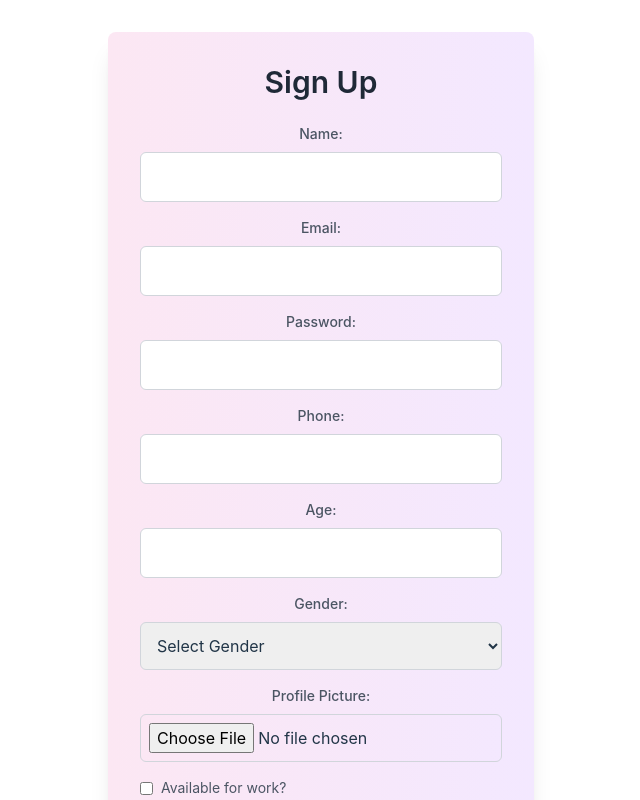
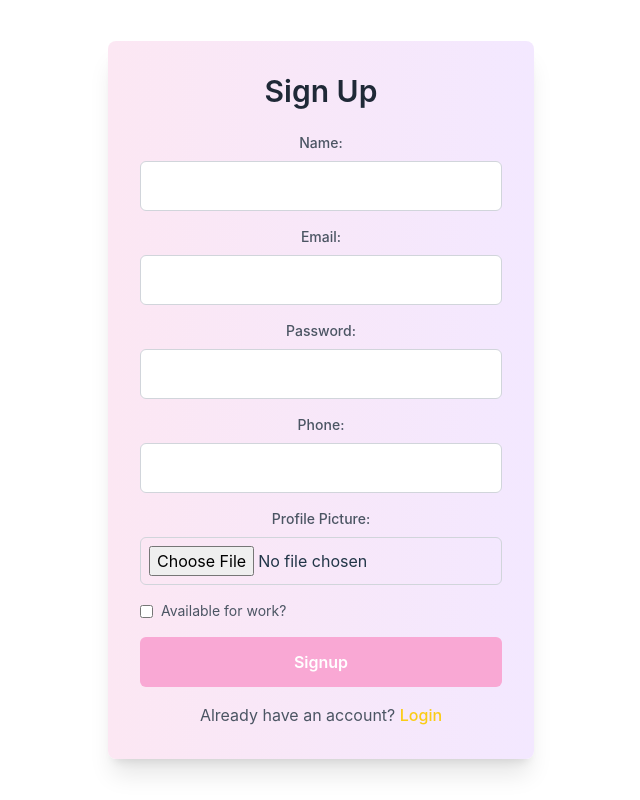
Before and after one commit to suryap60/Hospital-Management-System--Frontend, a React (Vite) app: page /nurseregister in a window 1280 px wide. Shown: the top 800 px of the page, without its empty margins (319-959 px from the left). Built offline with nearby package versions, Linux system fonts and the light colour scheme.

Commit message:
feat:updation

```diff
--- a/src/ForgotPassword.jsx
+++ b/src/ForgotPassword.jsx
@@ -26,14 +26,15 @@ const ForgotPassword = ()=>{
                 showConfirmButton:false,
                 timer:1500
             });
+            navigate('/login')
             action.resetForm()
-            navigate('/login')
+
         }catch(error){
             if (error.response) {
                 const errorMessage = error.response.data.message; // Backend sends error messages in message
 
                 // Handling for specific errors based on the backend response
-                if (error.response.status === 404 && errorMessage === "Admin Not Found") {
+                if (error.response.status === 404 && errorMessage === "User Not Found") {
                   Swal.fire({
                     title: "Email doesn't Exist",
                     text: "The email that you've entered is doesn't exist.Please try again.",
--- a/src/NurseForgotPassword.jsx
+++ b/src/NurseForgotPassword.jsx
@@ -25,14 +25,15 @@ const NurseForgotPassword = () => {
                 showConfirmButton:false,
                 timer:1500
             });
+            navigate('/nurselogin')
             action.resetForm()
-            navigate('/nurselogin')
+
         }catch(error){
             if (error.response) {
-                const errorMessage = error.response.data.message; // Backend sends error messages in message
+                const errorMessage = error.response.data.message;
 
-                // Handling for specific errors based on the backend response
-                if (error.response.status === 404 && errorMessage === "Admin Not Found") {
+
+                if (error.response.status === 404 && errorMessage === "Nurse Not Found") {
                   Swal.fire({
                     title: "Email doesn't Exist",
                     text: "The email that you've entered is doesn't exist.Please try again.",
--- a/src/NurseSignup.jsx
+++ b/src/NurseSignup.jsx
@@ -5,19 +5,26 @@ import Swal from "sweetalert2";
 import { useFormik } from "formik";
 import { SignUpValidationSchema } from "./schema/SignUpValidationSchema";
 
-
 const NurseSignup = () => {
   const navigate = useNavigate();
-  const [profilePicture, setProfilePicture] = useState(null);
+  const [profilePicture, setProfilePicture] = useState("");
 
   const initialValues = {
     name: "",
     email: "",
     password: "",
     phone: "",
-    age: "",
-    gender: "",
     available: false,
+  };
+
+  const handleProfilePictureChange = (e) => {
+    const file = e.target.files[0];
+    if (file) {
+      const reader = new FileReader();
+      reader.readAsDataURL(file);
+      reader.onload = () => setProfilePicture(reader.result); // Convert image to Base64
+      reader.onerror = (error) => console.error("Error converting image: ", error);
+    }
   };
 
   const formik = useFormik({
@@ -25,73 +32,60 @@ const NurseSignup = () => {
     validationSchema: SignUpValidationSchema,
     onSubmit: async (values, { resetForm, setFieldError }) => {
       try {
-        const formData = new FormData();
-        Object.entries(values).forEach(([key, value]) => formData.append(key, value));
-        if (profilePicture) formData.append("profilePicture", profilePicture);
+        const requestData = { ...values, profilePicture };
 
-        await axios.post("http://localhost:2000/api/nurseregister", formData, {
-          headers: { "Content-Type": "multipart/form-data" },
+        await axios.post("http://localhost:2000/api/nurseregister", requestData, {
+          headers: { "Content-Type": "application/json" },
         });
 
-        Swal.fire({ icon: "success", title: "Signup Successful!", timer: 4000, showConfirmButton: false });
-
+        Swal.fire({
+          icon: "success",
+          title: "Signup Successful!",
+          timer: 3000,
+          showConfirmButton: false,
+        });
         navigate("/nurselogin");
         resetForm();
-        setProfilePicture(null);
+        setProfilePicture("");
+
       } catch (error) {
-        error.response?.status === 409
-          ? setFieldError("email", "This email is already registered")
-          : Swal.fire({ icon: "error", title: "Signup Failed!", text: error.response?.data?.message || "Something went wrong!" });
+        if (error.response?.status === 409) {
+          setFieldError("email", "This email is already registered");
+        } else {
+          Swal.fire({
+            icon: "error",
+            title: "Signup Failed!",
+            text: error.response?.data?.message || "Something went wrong!",
+          });
+        }
       }
     },
   });
 
   const { values, handleChange, handleSubmit, handleBlur, errors, touched } = formik;
 
-  const renderInput = (label, type, name) => (
-    <div className="mb-4">
-      <label htmlFor={name} className="block text-sm font-medium text-gray-600">{label}:</label>
-      <input
-        type={type}
-        id={name}
-        name={name}
-        value={values[name]}
-        onChange={handleChange}
-        onBlur={handleBlur}
-        className="w-full p-3 mt-2 border border-gray-300 rounded-md focus:ring-2 focus:ring-purple-500"
-      />
-      {touched[name] && errors[name] && <p className="text-red-500 text-xs">{errors[name]}</p>}
-    </div>
-  );
-
   return (
     <div className="max-w-md mx-auto p-8 bg-gradient-to-r from-pink-100 to-purple-100 shadow-xl rounded-lg">
       <h2 className="text-3xl font-semibold text-center text-gray-800 mb-6">Sign Up</h2>
 
-      <form onSubmit={handleSubmit} encType="multipart/form-data">
-        {renderInput("Name", "text", "name")}
-        {renderInput("Email", "email", "email")}
-        {renderInput("Password", "password", "password")}
-        {renderInput("Phone", "text", "phone")}
-        {renderInput("Age", "number", "age")}
-
-        <div className="mb-4">
-          <label htmlFor="gender" className="block text-sm font-medium text-gray-600">Gender:</label>
-          <select
-            id="gender"
-            name="gender"
-            value={values.gender}
-            onChange={handleChange}
-            onBlur={handleBlur}
-            className="w-full p-3 mt-2 border border-gray-300 rounded-md focus:ring-2 focus:ring-purple-500"
-          >
-            <option value="">Select Gender</option>
-            <option value="Male">Male</option>
-            <option value="Female">Female</option>
-            <option value="Other">Other</option>
-          </select>
-          {touched.gender && errors.gender && <p className="text-red-500 text-xs">{errors.gender}</p>}
-        </div>
+      <form onSubmit={handleSubmit}>
+        {["name", "email", "password", "phone"].map((field) => (
+          <div key={field} className="mb-4">
+            <label htmlFor={field} className="block text-sm font-medium text-gray-600">
+              {field.charAt(0).toUpperCase() + field.slice(1)}:
+            </label>
+            <input
+              type={field === "password" ? "password" : "text"}
+              id={field}
+              name={field}
+              value={values[field]}
+              onChange={handleChange}
+              onBlur={handleBlur}
+              className="w-full p-3 mt-2 border border-gray-300 rounded-md focus:ring-2 focus:ring-purple-500"
+            />
+            {touched[field] && errors[field] && <p className="text-red-500 text-xs">{errors[field]}</p>}
+          </div>
+        ))}
 
         <div className="mb-4">
           <label htmlFor="profilePicture" className="block text-sm font-medium text-gray-600">Profile Picture:</label>
@@ -99,7 +93,8 @@ const NurseSignup = () => {
             type="file"
             id="profilePicture"
             name="profilePicture"
-            onChange={(e) => setProfilePicture(e.target.files[0])}
+            accept="image/*"
+            onChange={handleProfilePictureChange}
             className="w-full p-2 mt-2 border border-gray-300 rounded-md"
           />
         </div>
```
